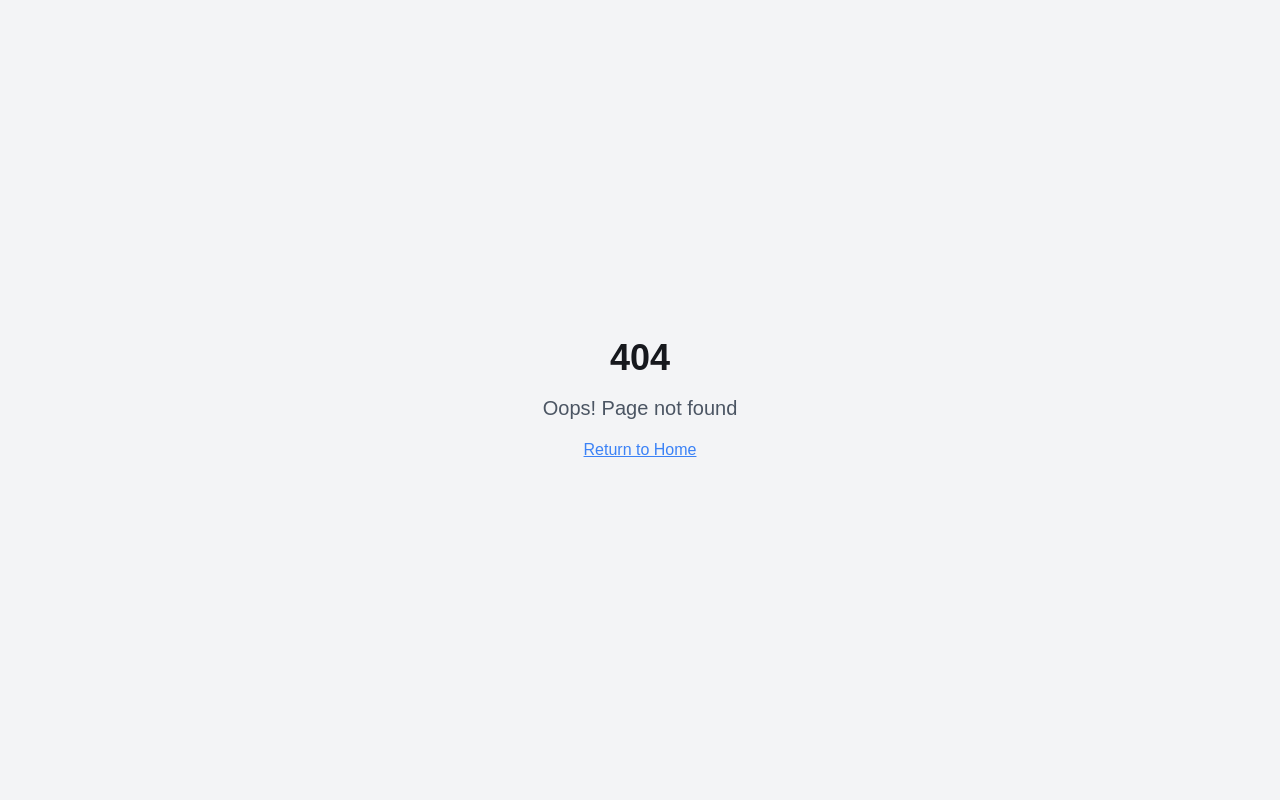
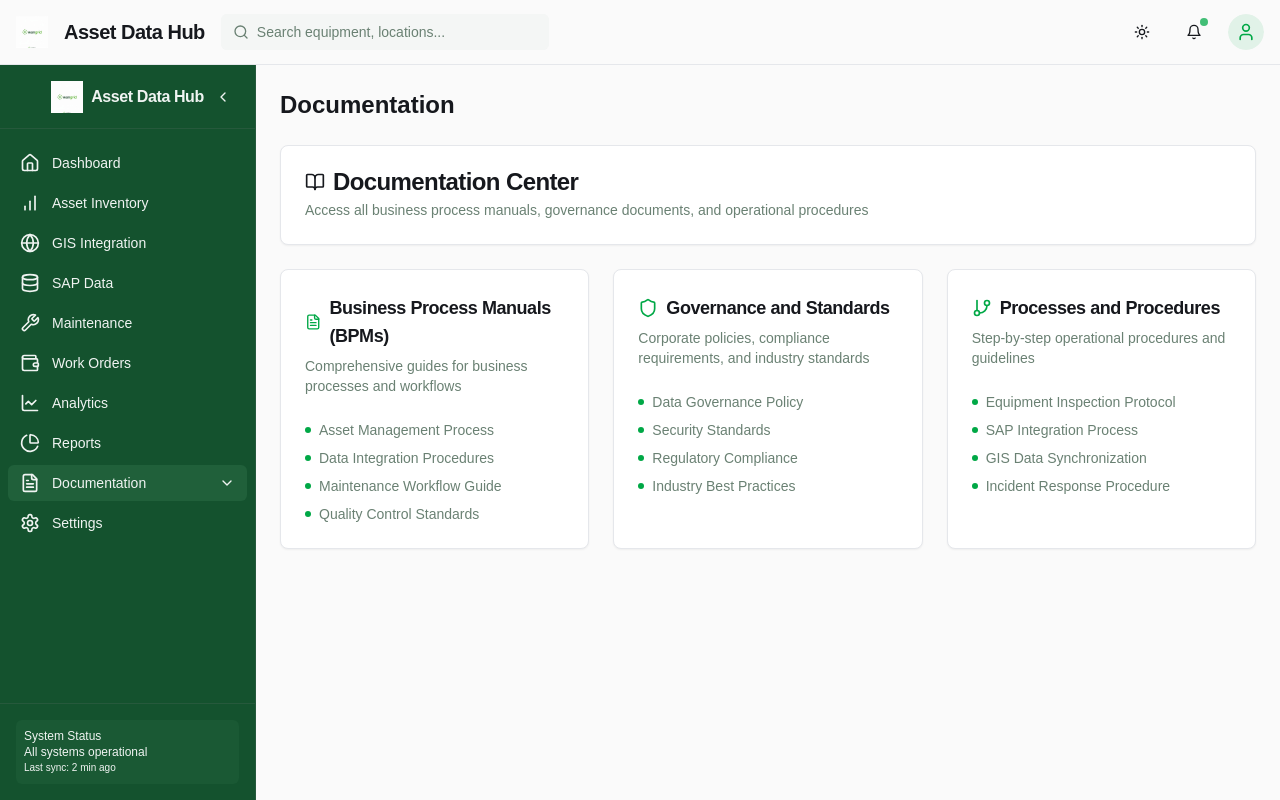
Before and after one commit to rcmarques357/portal-2025, a React (Vite) app: page /documentation in a window 1280 px wide. Before the commit this address had no page. Built offline with nearby package versions, Linux system fonts and the light colour scheme.

Commit message:
Add Documentation page and menu

```diff
--- a/src/App.tsx
+++ b/src/App.tsx
@@ -15,6 +15,7 @@ import Performance from "./pages/Performance";
 import Analysis from "./pages/Analysis";
 import Settings from "./pages/Settings";
 import Assets from "./pages/Assets";
+import Documentation from "./pages/Documentation";
 
 const queryClient = new QueryClient();
 
@@ -36,6 +37,7 @@ const App = () => (
             <Route path="/performance" element={<Performance />} />
             <Route path="/analysis" element={<Analysis />} />
             <Route path="/settings" element={<Settings />} />
+            <Route path="/documentation" element={<Documentation />} />
             {/* ADD ALL CUSTOM ROUTES ABOVE THE CATCH-ALL "*" ROUTE */}
             <Route path="*" element={<NotFound />} />
           </Routes>
--- a/src/components/layout/Sidebar.tsx
+++ b/src/components/layout/Sidebar.tsx
@@ -1,7 +1,7 @@
-import React from 'react';
+import React, { useState } from 'react';
 import {
   BarChart, PieChart, Globe, Wallet, LineChart,
-  Settings, ChevronRight, ChevronLeft, Home, Database, Wrench
+  Settings, ChevronRight, ChevronLeft, Home, Database, Wrench, FileText, ChevronDown
 } from 'lucide-react';
 import { cn } from '@/lib/utils';
 import { Button } from '@/components/ui/button';
@@ -19,10 +19,12 @@ interface NavItem {
   title: string;
   icon: React.ElementType;
   href: string;
+  subItems?: { title: string; href: string }[];
 }
 
 export function Sidebar({ isCollapsed, onToggle, className }: SidebarProps) {
   const location = useLocation();
+  const [expandedItems, setExpandedItems] = useState<string[]>([]);
 
   const navItems = [
     {
@@ -64,6 +66,16 @@ export function Sidebar({ isCollapsed, onToggle, className }: SidebarProps) {
       title: 'Reports',
       icon: PieChart,
       href: '/reports',
+    },
+    {
+      title: 'Documentation',
+      icon: FileText,
+      href: '/documentation',
+      subItems: [
+        { title: 'Business Process Manuals', href: '/documentation#bpm' },
+        { title: 'Governance & Standards', href: '/documentation#governance' },
+        { title: 'Processes & Procedures', href: '/documentation#procedures' }
+      ]
     },
     {
       title: 'Settings',
@@ -111,15 +123,31 @@ export function Sidebar({ isCollapsed, onToggle, className }: SidebarProps) {
         <nav className="grid gap-1 px-2">
           {navItems.map((item, index) => {
             const isActive = location.pathname === item.href;
+            const isExpanded = expandedItems.includes(item.title);
+            const hasSubItems = item.subItems && item.subItems.length > 0;
+
             return (
-              <Link
-                key={index}
-                to={item.href}
+              <div key={index}>
+                <div
                   className={cn(
-                  "flex items-center gap-3 rounded-md px-3 py-2 transition-colors hover:bg-sidebar-accent hover:text-sidebar-accent-foreground",
+                    "flex items-center gap-3 rounded-md px-3 py-2 transition-colors hover:bg-sidebar-accent hover:text-sidebar-accent-foreground cursor-pointer",
                     isActive ? "bg-sidebar-accent text-sidebar-accent-foreground" : "text-sidebar-foreground",
                     isCollapsed && "justify-center px-0"
                   )}
+                  onClick={() => {
+                    if (hasSubItems && !isCollapsed) {
+                      setExpandedItems(prev =>
+                        prev.includes(item.title)
+                          ? prev.filter(t => t !== item.title)
+                          : [...prev, item.title]
+                      );
+                    }
+                  }}
+                >
+                  <Link
+                    to={item.href}
+                    className="flex items-center gap-3 flex-1"
+                    onClick={(e) => hasSubItems && !isCollapsed && e.preventDefault()}
                   >
                     <item.icon className={cn("h-5 w-5 shrink-0")} />
                     <span className={cn(
@@ -129,6 +157,29 @@ export function Sidebar({ isCollapsed, onToggle, className }: SidebarProps) {
                       {item.title}
                     </span>
                   </Link>
+                  {hasSubItems && !isCollapsed && (
+                    <ChevronDown className={cn(
+                      "h-4 w-4 transition-transform duration-200",
+                      isExpanded && "rotate-180"
+                    )} />
+                  )}
+                </div>
+
+                {hasSubItems && isExpanded && !isCollapsed && (
+                  <div className="ml-8 mt-1 space-y-1">
+                    {item.subItems.map((subItem, subIndex) => (
+                      <Link
+                        key={subIndex}
+                        to={subItem.href}
+                        className="flex items-center gap-2 rounded-md px-3 py-1.5 text-sm transition-colors hover:bg-sidebar-accent/50 hover:text-sidebar-accent-foreground text-sidebar-foreground/80"
+                      >
+                        <div className="h-1.5 w-1.5 rounded-full bg-sidebar-foreground/40" />
+                        {subItem.title}
+                      </Link>
+                    ))}
+                  </div>
+                )}
+              </div>
             );
           })}
         </nav>
--- /dev/null
+++ b/src/pages/Documentation.tsx
@@ -0,0 +1,85 @@
+import { PageLayout } from '@/components/layout/PageLayout';
+import { Card, CardContent, CardDescription, CardHeader, CardTitle } from '@/components/ui/card';
+import { FileText, BookOpen, Shield, GitBranch } from 'lucide-react';
+
+export default function Documentation() {
+  const sections = [
+    {
+      title: 'Business Process Manuals (BPMs)',
+      description: 'Comprehensive guides for business processes and workflows',
+      icon: FileText,
+      items: [
+        'Asset Management Process',
+        'Data Integration Procedures',
+        'Maintenance Workflow Guide',
+        'Quality Control Standards'
+      ]
+    },
+    {
+      title: 'Governance and Standards',
+      description: 'Corporate policies, compliance requirements, and industry standards',
+      icon: Shield,
+      items: [
+        'Data Governance Policy',
+        'Security Standards',
+        'Regulatory Compliance',
+        'Industry Best Practices'
+      ]
+    },
+    {
+      title: 'Processes and Procedures',
+      description: 'Step-by-step operational procedures and guidelines',
+      icon: GitBranch,
+      items: [
+        'Equipment Inspection Protocol',
+        'SAP Integration Process',
+        'GIS Data Synchronization',
+        'Incident Response Procedure'
+      ]
+    }
+  ];
+
+  return (
+    <PageLayout title="Documentation">
+      <div className="space-y-6">
+        <Card>
+          <CardHeader>
+            <CardTitle className="flex items-center gap-2">
+              <BookOpen className="h-5 w-5" />
+              Documentation Center
+            </CardTitle>
+            <CardDescription>
+              Access all business process manuals, governance documents, and operational procedures
+            </CardDescription>
+          </CardHeader>
+        </Card>
+
+        <div className="grid gap-6 md:grid-cols-2 lg:grid-cols-3">
+          {sections.map((section) => (
+            <Card key={section.title} className="hover:shadow-lg transition-shadow">
+              <CardHeader>
+                <CardTitle className="flex items-center gap-2 text-lg">
+                  <section.icon className="h-5 w-5 text-primary" />
+                  {section.title}
+                </CardTitle>
+                <CardDescription>{section.description}</CardDescription>
+              </CardHeader>
+              <CardContent>
+                <ul className="space-y-2">
+                  {section.items.map((item) => (
+                    <li key={item} className="flex items-center gap-2 text-sm">
+                      <div className="h-1.5 w-1.5 rounded-full bg-primary" />
+                      <span className="text-muted-foreground hover:text-foreground cursor-pointer transition-colors">
+                        {item}
+                      </span>
+                    </li>
+                  ))}
+                </ul>
+              </CardContent>
+            </Card>
+          ))}
+        </div>
+      </div>
+    </PageLayout>
+  );
+}
```
Lines whose indentation alone changed are shown as unchanged.
